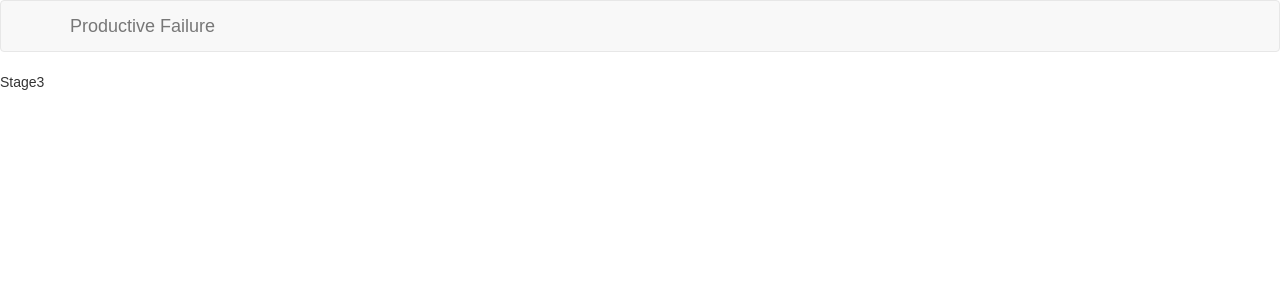
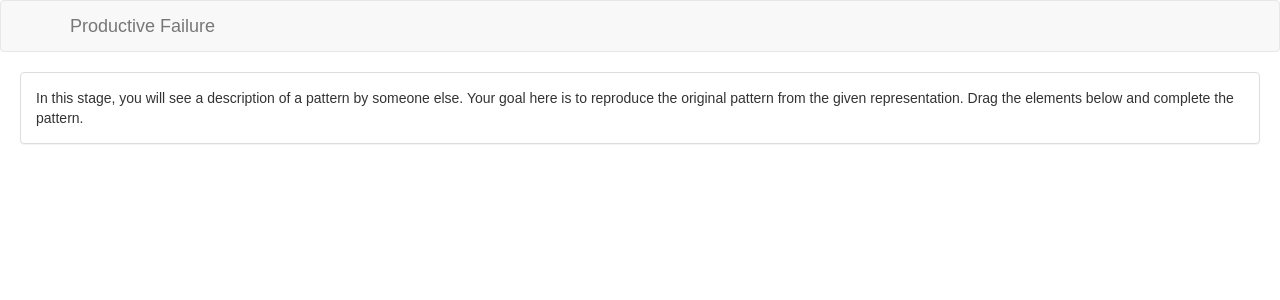
Before and after one commit to SusannaRiccardi/productive-failure-platform, a React (Create React App) app in the folder productive-failure-platform/: page /productive-failure/1/generation-two in a window 1280 px wide. Shown: the top 300 px of the page. Built offline with nearby package versions, Linux system fonts and the light colour scheme.

Commit message:
Moved container.

```diff
--- a/productive-failure-platform/src/App.css
+++ b/productive-failure-platform/src/App.css
@@ -1,4 +1,4 @@
-.stage-1-container {
+.generation-one-container, .generation-two-container {
     margin: 20px;
 }
 
--- a/productive-failure-platform/src/components/Display.js
+++ b/productive-failure-platform/src/components/Display.js
@@ -1,7 +1,7 @@
 import React, { Component } from 'react';
 import { Route } from 'react-router-dom';
 import GenerationOneContainer from './generation-one/GenerationOneContainer';
-import GenerationTwoContainer from './GenerationTwoContainer';
+import GenerationTwoContainer from './generation-two/GenerationTwoContainer';
 import ConsolidationContainer from './ConsolidationContainer';
 
 export default class Display extends Component {
--- a/productive-failure-platform/src/components/GenerationTwoContainer.js
+++ /dev/null
@@ -1,12 +0,0 @@
-import React, { Component } from 'react';
-
-
-export default class GenerationTwoContainer extends Component {
-    render() {
-        return (
-            <div>
-                Stage3
-            </div>
-        );
-    }
-}
--- a/productive-failure-platform/src/components/generation-one/GenerationOneContainer.js
+++ b/productive-failure-platform/src/components/generation-one/GenerationOneContainer.js
@@ -31,8 +31,8 @@ export default class GenerationOneContainer extends Component {
 
     render() {
         return (
-            <div className="stage-1-container">
-                <div className="stage-1--pattern">
+            <div className="generation-one-container">
+                <div className="generation-one-pattern">
                     <PatternDescription
                         patterns={this.state.patterns}
                     />
--- /dev/null
+++ b/productive-failure-platform/src/components/generation-two/GenerationTwoContainer.js
@@ -0,0 +1,26 @@
+import React, { Component } from 'react';
+import { Panel } from 'react-bootstrap';
+
+
+export default class GenerationTwoContainer extends Component {
+    render() {
+        return (
+            <div className="generation-two-container">
+                <div className="generation-one--description">
+                    <Panel>
+                        <Panel.Body>
+                            <div className="PatternDescription-description">
+                                In this stage, you will see a description of a pattern by someone else. Your goal here is to reproduce
+                                the original pattern from the given representation. Drag the elements below and complete the pattern.
+                            </div>
+                        </Panel.Body>
+                    </Panel>
+                </div>
+
+                <div className="generation-one--representation"></div>
+
+
+            </div>
+        );
+    }
+}
```
